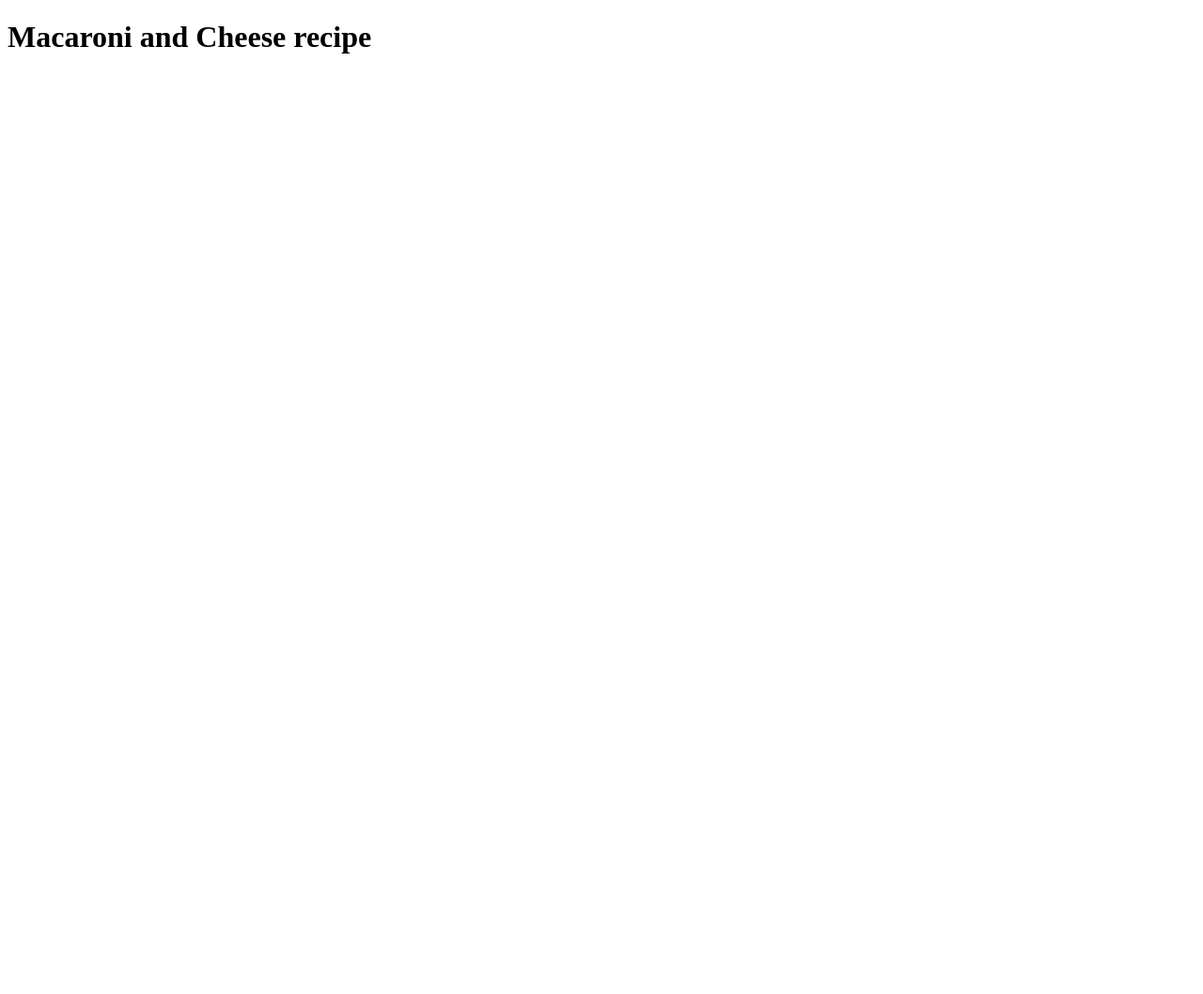
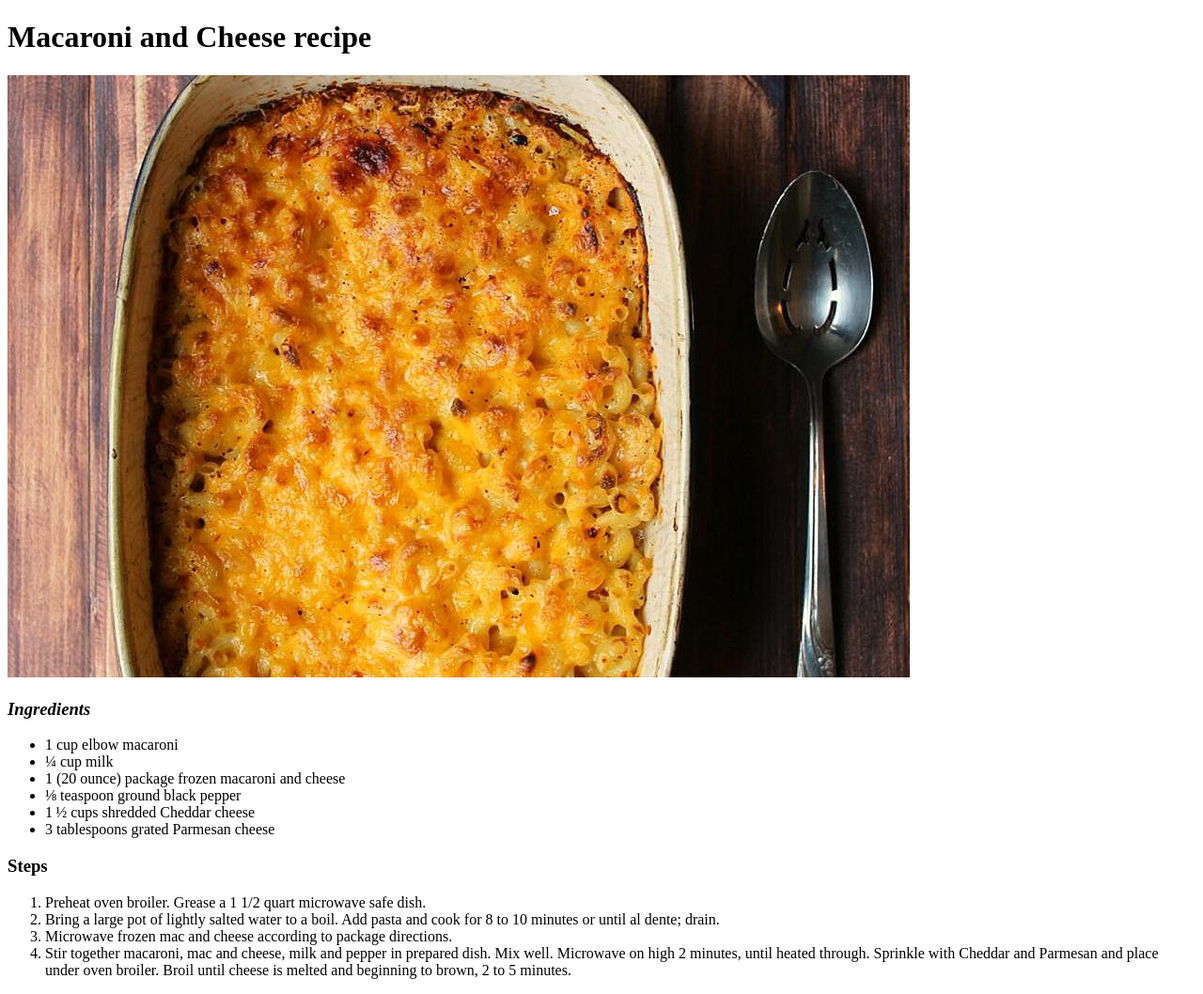
Before and after one commit to Jahimur/recipes, a plain HTML site: page html/macaroni.html in a window 1280 px wide. Shown: the whole page at 94% size. Before the commit the page ends 800 px from the top, so only its background shows below. Drawn offline with Linux system fonts and the light colour scheme.

Commit message:
edited macaroni.html

```diff
--- a/html/macaroni.html
+++ b/html/macaroni.html
@@ -8,5 +8,32 @@
   </head>
   <body>
     <h1>Macaroni and Cheese recipe</h1>
+    <img src="../images/macaroni.jpeg" alt="macaroni and cheese" />
+
+    <h3><em>Ingredients</em></h3>
+    <ul>
+      <li>1 cup elbow macaroni</li>
+      <li>¼ cup milk</li>
+      <li>1 (20 ounce) package frozen macaroni and cheese</li>
+      <li>⅛ teaspoon ground black pepper</li>
+      <li>1 ½ cups shredded Cheddar cheese</li>
+      <li>3 tablespoons grated Parmesan cheese</li>
+    </ul>
+
+    <h3>Steps</h3>
+    <ol>
+      <li>Preheat oven broiler. Grease a 1 1/2 quart microwave safe dish.</li>
+      <li>
+        Bring a large pot of lightly salted water to a boil. Add pasta and cook
+        for 8 to 10 minutes or until al dente; drain.
+      </li>
+      <li>Microwave frozen mac and cheese according to package directions.</li>
+      <li>
+        Stir together macaroni, mac and cheese, milk and pepper in prepared
+        dish. Mix well. Microwave on high 2 minutes, until heated through.
+        Sprinkle with Cheddar and Parmesan and place under oven broiler. Broil
+        until cheese is melted and beginning to brown, 2 to 5 minutes.
+      </li>
+    </ol>
   </body>
 </html>
```
Also changed, not shown: images/macaroni.jpeg (added).
